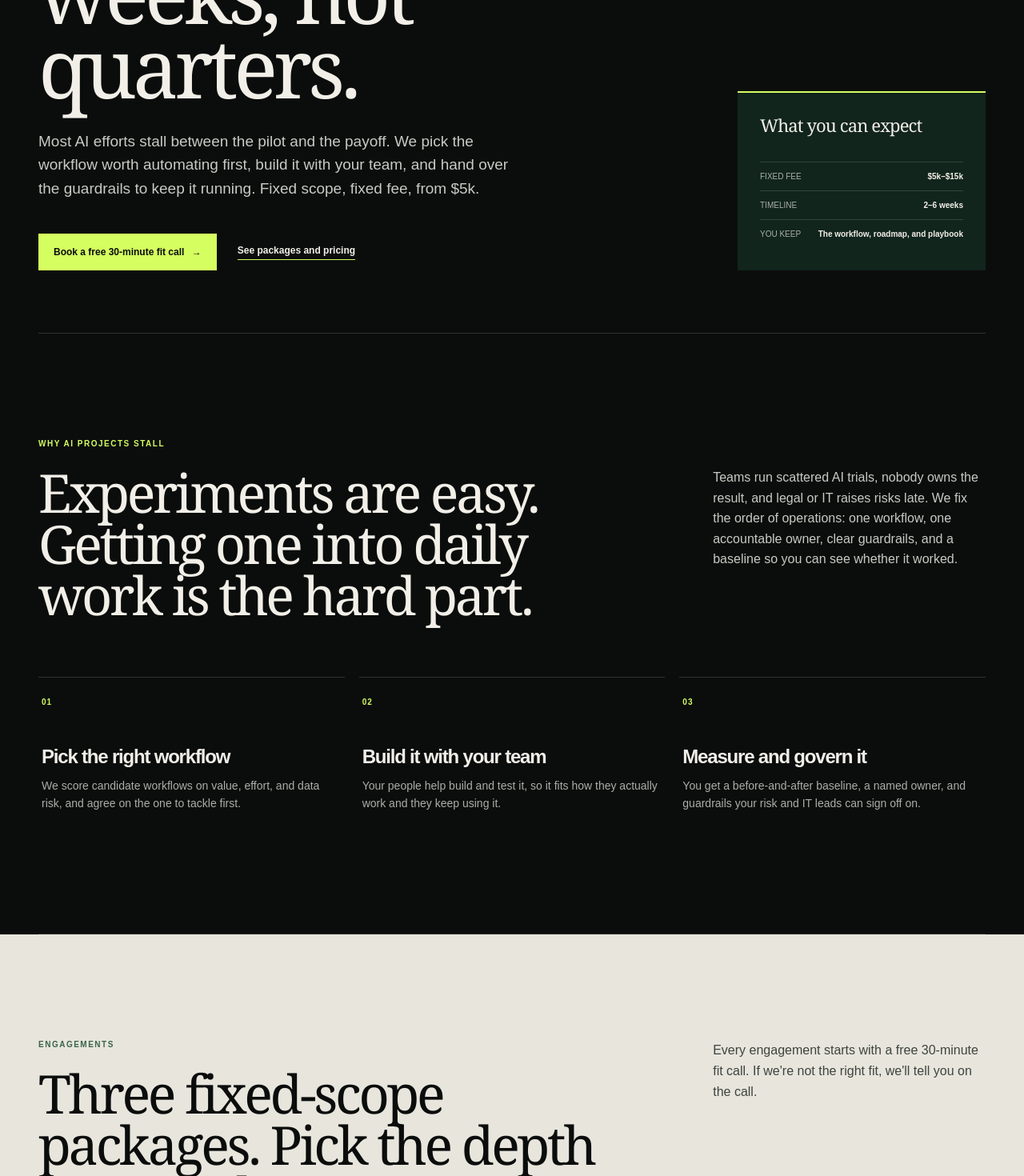
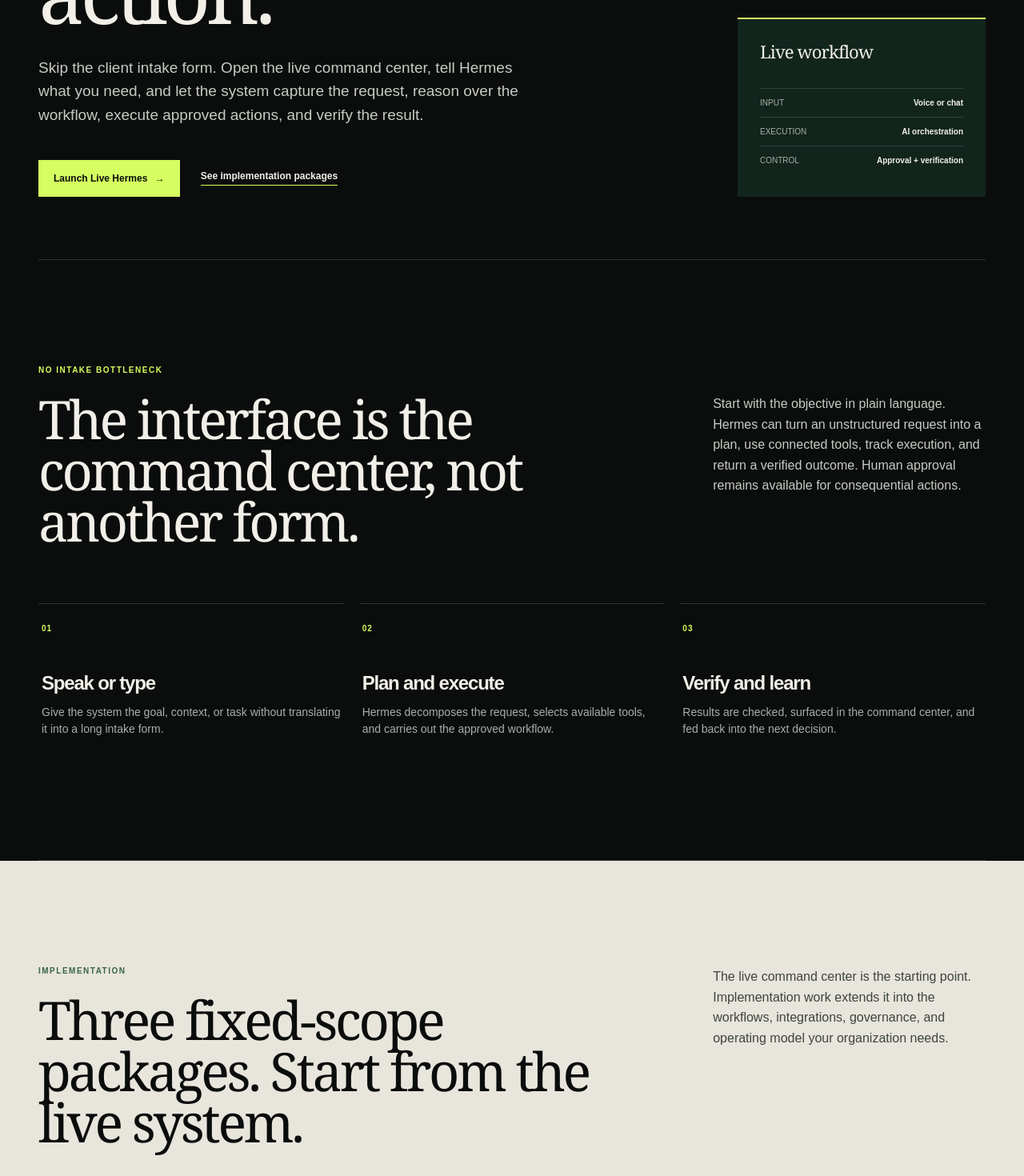
Before and after one commit to nicolelung20-cmyk/psychiczebra-platform, a Next.js app: page / in a window 1280 px wide. Shown: the part 560-2030 px from the top of the page at 80% size. Built offline with nearby package versions, Linux system fonts and the light colour scheme.

Commit message:
Remove client intake form and make live Hermes the primary CTA

```diff
--- a/app/page.tsx
+++ b/app/page.tsx
@@ -1,4 +1,3 @@
-import { ConsultationForm } from "@/components/consultation-form";
 import { AttributionCapture } from "@/components/attribution-capture";
 import { paymentLinks } from "@/lib/payment-links";
 
@@ -38,76 +37,76 @@
           <span className="brand-mark">E</span>
           <span>
             <strong>EAI</strong>
-            <small>Elevated AI &middot; Elevated Associates LLC</small>
+            <small>Elevated AI · Elevated Associates LLC</small>
           </span>
         </a>
-        <a className="header-cta" href="/hermes">Open Hermes <span aria-hidden="true">→</span></a>\n        <a className="header-cta" href="#discovery">
-          Book a free fit call <span aria-hidden="true">→</span>
+        <a className="header-cta" href="/hermes">
+          Open Live Command Center <span aria-hidden="true">→</span>
         </a>
       </header>
 
       <section className="hero-section" id="top" aria-labelledby="hero-title">
         <div className="hero-copy">
-          <p className="section-kicker">Fixed-scope AI implementation for leadership teams</p>
-          <h1 id="hero-title">Get one high-value workflow running on AI in weeks, not quarters.</h1>
+          <p className="section-kicker">Live AI operations</p>
+          <h1 id="hero-title">Describe the work. Elevated AI turns it into action.</h1>
           <p className="hero-lede">
-            Most AI efforts stall between the pilot and the payoff. We pick the workflow worth
-            automating first, build it with your team, and hand over the guardrails to keep it
-            running. Fixed scope, fixed fee, from $5k.
+            Skip the client intake form. Open the live command center, tell Hermes what you need,
+            and let the system capture the request, reason over the workflow, execute approved
+            actions, and verify the result.
           </p>
           <div className="hero-actions">
-            <a className="button button-primary" href="#discovery">
-              Book a free 30-minute fit call <span aria-hidden="true">→</span>
+            <a className="button button-primary" href="/hermes">
+              Launch Live Hermes <span aria-hidden="true">→</span>
             </a>
             <a className="text-link" href="#engagements">
-              See packages and pricing
+              See implementation packages
             </a>
           </div>
         </div>
-        <aside className="hero-card" aria-label="Engagement overview">
-          <p>What you can expect</p>
+        <aside className="hero-card" aria-label="Live command center overview">
+          <p>Live workflow</p>
           <dl>
             <div>
-              <dt>Fixed fee</dt>
-              <dd>$5k–$15k</dd>
+              <dt>Input</dt>
+              <dd>Voice or chat</dd>
             </div>
             <div>
-              <dt>Timeline</dt>
-              <dd>2–6 weeks</dd>
+              <dt>Execution</dt>
+              <dd>AI orchestration</dd>
             </div>
             <div>
-              <dt>You keep</dt>
-              <dd>The workflow, roadmap, and playbook</dd>
+              <dt>Control</dt>
+              <dd>Approval + verification</dd>
             </div>
           </dl>
         </aside>
       </section>
 
       <section className="intro-section" aria-labelledby="clarity-title">
-        <p className="section-kicker">Why AI projects stall</p>
+        <p className="section-kicker">No intake bottleneck</p>
         <div className="section-heading">
-          <h2 id="clarity-title">Experiments are easy. Getting one into daily work is the hard part.</h2>
+          <h2 id="clarity-title">The interface is the command center, not another form.</h2>
           <p>
-            Teams run scattered AI trials, nobody owns the result, and legal or IT raises risks
-            late. We fix the order of operations: one workflow, one accountable owner, clear
-            guardrails, and a baseline so you can see whether it worked.
+            Start with the objective in plain language. Hermes can turn an unstructured request
+            into a plan, use connected tools, track execution, and return a verified outcome.
+            Human approval remains available for consequential actions.
           </p>
         </div>
         <div className="outcome-grid">
           <article>
             <span>01</span>
-            <h3>Pick the right workflow</h3>
-            <p>We score candidate workflows on value, effort, and data risk, and agree on the one to tackle first.</p>
+            <h3>Speak or type</h3>
+            <p>Give the system the goal, context, or task without translating it into a long intake form.</p>
           </article>
           <article>
             <span>02</span>
-            <h3>Build it with your team</h3>
-            <p>Your people help build and test it, so it fits how they actually work and they keep using it.</p>
+            <h3>Plan and execute</h3>
+            <p>Hermes decomposes the request, selects available tools, and carries out the approved workflow.</p>
           </article>
           <article>
             <span>03</span>
-            <h3>Measure and govern it</h3>
-            <p>You get a before-and-after baseline, a named owner, and guardrails your risk and IT leads can sign off on.</p>
+            <h3>Verify and learn</h3>
+            <p>Results are checked, surfaced in the command center, and fed back into the next decision.</p>
           </article>
         </div>
       </section>
@@ -115,12 +114,12 @@
       <section className="engagement-section" id="engagements" aria-labelledby="engagements-title">
         <div className="section-heading engagement-heading">
           <div>
-            <p className="section-kicker">Engagements</p>
-            <h2 id="engagements-title">Three fixed-scope packages. Pick the depth you need.</h2>
+            <p className="section-kicker">Implementation</p>
+            <h2 id="engagements-title">Three fixed-scope packages. Start from the live system.</h2>
           </div>
           <p>
-            Every engagement starts with a free 30-minute fit call. If we&apos;re not the right fit,
-            we&apos;ll tell you on the call.
+            The live command center is the starting point. Implementation work extends it into the
+            workflows, integrations, governance, and operating model your organization needs.
           </p>
         </div>
         <div className="package-grid">
@@ -128,7 +127,7 @@
             <article className="package-card" key={item.name}>
               <div className="package-topline">
                 <p>{item.investment}</p>
-                <span>Fixed fee &middot; {item.duration}</span>
+                <span>Fixed fee · {item.duration}</span>
               </div>
               <h3>{item.name}</h3>
               <p>{item.description}</p>
@@ -137,7 +136,7 @@
                   <li key={included}>{included}</li>
                 ))}
               </ul>
-              <a href="#discovery">Ask about this package <span aria-hidden="true">→</span></a>
+              <a href="/hermes">Launch and explore <span aria-hidden="true">→</span></a>
             </article>
           ))}
         </div>
@@ -146,19 +145,18 @@
       <section className="intro-section" id="start" aria-labelledby="start-title">
         <p className="section-kicker">Start now</p>
         <div className="section-heading">
-          <h2 id="start-title">Not ready for a call? Start with the kit, or reserve your sprint.</h2>
+          <h2 id="start-title">No waiting for a call. Use the system.</h2>
           <p>
-            The Workflow Brief Kit ($47) walks you through choosing and scoping your first AI
-            workflow. Ready to commit? A $2,500 deposit reserves an Executive AI Readiness Sprint
-            and is credited toward the $5k fee.
+            Open Hermes first. If you later want a scoped implementation, the same command center
+            becomes the operating interface for the engagement.
           </p>
         </div>
         <div className="hero-actions">
-          <a className="button button-primary" href={paymentLinks.workflowBriefKit}>
-            Buy the Workflow Brief Kit &middot; $47 <span aria-hidden="true">→</span>
+          <a className="button button-primary" href="/hermes">
+            Open Hermes <span aria-hidden="true">→</span>
           </a>
-          <a className="text-link" href={paymentLinks.readinessSprintDeposit}>
-            Reserve a Readiness Sprint &middot; $2,500 deposit
+          <a className="text-link" href={paymentLinks.workflowBriefKit}>
+            Buy the Workflow Brief Kit · $47
           </a>
         </div>
       </section>
@@ -166,28 +164,28 @@
       <section className="process-section" aria-labelledby="process-title">
         <div>
           <p className="section-kicker">How it works</p>
-          <h2 id="process-title">From first call to working workflow.</h2>
+          <h2 id="process-title">From intent to verified action.</h2>
         </div>
         <ol className="process-list">
           <li>
             <span>01</span>
             <div>
-              <h3>Fit call (free, 30 minutes)</h3>
-              <p>We learn your goal, your candidate workflows, and your constraints, then recommend a package or tell you honestly that you aren&apos;t ready yet.</p>
+              <h3>Command</h3>
+              <p>State the outcome you want in natural language.</p>
             </div>
           </li>
           <li>
             <span>02</span>
             <div>
-              <h3>Scope and build</h3>
-              <p>We agree on a fixed scope and acceptance criteria, then work with your team to assess, prioritize, and build.</p>
+              <h3>Orchestrate</h3>
+              <p>Hermes plans the work and coordinates the available AI and connected tools.</p>
             </div>
           </li>
           <li>
             <span>03</span>
             <div>
-              <h3>Hand over</h3>
-              <p>You keep everything we produce: the workflow, the roadmap, the governance playbook, and the baseline to measure against.</p>
+              <h3>Verify</h3>
+              <p>The system reports what happened, what remains, and what needs approval.</p>
             </div>
           </li>
         </ol>
@@ -195,35 +193,42 @@
 
       <section className="fit-section" aria-labelledby="fit-title">
         <div>
-          <p className="section-kicker">Is this for you?</p>
-          <h2 id="fit-title">Built for leaders who need AI to show up in real work.</h2>
+          <p className="section-kicker">Built to operate</p>
+          <h2 id="fit-title">Less intake. More execution.</h2>
         </div>
         <div className="fit-content">
           <p>
-            A good fit is a CEO, COO, or functional leader at a growing company with a real
-            workflow in mind and a team that can give it a few hours a week.
+            Elevated AI is designed around an active command center rather than a lead form. The
+            same interface can support internal operations, client workflows, integrations, and
+            repeatable AI execution.
           </p>
           <ul>
-            <li>You have a slow, repetitive, or error-prone workflow you suspect AI could improve.</li>
-            <li>You have tried AI tools, but nothing has stuck across the team.</li>
-            <li>You want clear guardrails on data, risk, and ownership before scaling further.</li>
+            <li>Natural-language commands instead of long intake forms.</li>
+            <li>Connected agents and tools instead of manual handoffs.</li>
+            <li>Approval, auditability, and verification for consequential work.</li>
           </ul>
         </div>
       </section>
 
       <section className="discovery-section" id="discovery" aria-labelledby="discovery-title">
         <div className="discovery-copy">
-          <p className="section-kicker">Free 30-minute fit call</p>
-          <h2 id="discovery-title">Tell us the workflow you want to fix.</h2>
+          <p className="section-kicker">Live pilot</p>
+          <h2 id="discovery-title">Deploy first. Scope second.</h2>
           <p>
-            Share your goal and timeline. We reply within one business day. If there&apos;s a fit, we&apos;ll
-            book a 30-minute call to recommend a package.
+            The pilot is live and usable without submitting a client intake form. Launch Hermes,
+            test the workflow, and use the command center to determine what should be automated or
+            implemented next.
           </p>
           <p className="discovery-note">
-            No obligation. We frame results as hypotheses to test together, never as guarantees.
+            For paid implementation work, scope and approvals are handled after the live workflow
+            proves what is actually needed.
           </p>
         </div>
-        <ConsultationForm />
+        <div className="hero-actions">
+          <a className="button button-primary" href="/hermes">
+            Launch Live Pilot <span aria-hidden="true">→</span>
+          </a>
+        </div>
       </section>
 
       <footer className="site-footer">
@@ -231,10 +236,10 @@
           <span className="brand-mark">E</span>
           <span>
             <strong>EAI</strong>
-            <small>Elevated AI &middot; Elevated Associates LLC</small>
+            <small>Elevated AI · Elevated Associates LLC</small>
           </span>
         </a>
-        <p>Fixed-scope AI implementation for leadership teams</p>
+        <p>Live AI command center and workflow implementation</p>
         <nav className="footer-links" aria-label="Legal">
           <a href="/terms">Terms</a>
           <a href="/privacy">Privacy</a>
```
